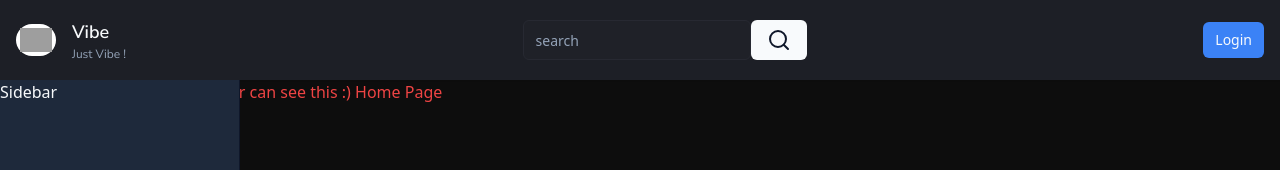
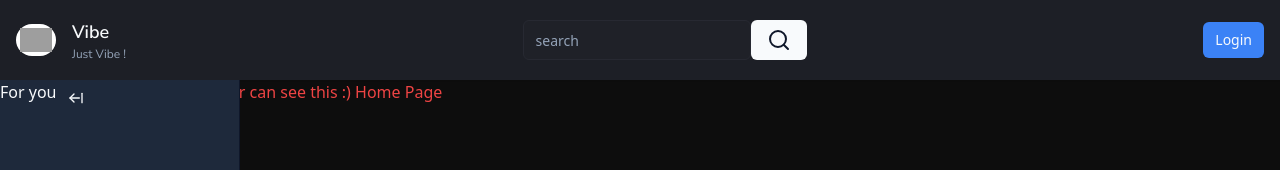
Before and after one commit to theolodocoder/vibe, a Next.js app: page / in a window 1280 px wide. Shown: the top 170 px of the page. Built offline with nearby package versions, Linux system fonts and the light colour scheme; no server answers; grey boxes are pictures that could not be loaded.

Commit message:
added sidebar structure

```diff
--- a/app/(browse)/_components/sidebar/index.tsx
+++ b/app/(browse)/_components/sidebar/index.tsx
@@ -1,5 +1,10 @@
+import Toggle from "./toggle";
 import Wrapper from "./wrapper";
 
 export default function Sidebar() {
-  return <Wrapper>Sidebar</Wrapper>;
+  return (
+    <Wrapper>
+      <Toggle />
+    </Wrapper>
+  );
 }
--- /dev/null
+++ b/app/(browse)/_components/sidebar/toggle.tsx
@@ -0,0 +1,27 @@
+"use client";
+import { useSidebar } from "@/store/use-sidebar";
+import { Button } from "@/components/ui/button";
+import { ArrowLeftFromLine, ArrowRightFromLine } from "lucide-react";
+export default function Toggle() {
+  const { isCollapsed, onExpand, onCollapse } = useSidebar((state) => state);
+  const label = isCollapsed ? "Expand" : "Collapse";
+  return (
+    <>
+      {isCollapsed && (
+        <div className="hidden lg:flex w-full items-center justify-center">
+          <Button onClick={onExpand} size={"sm"} variant={"ghost"}>
+            <ArrowRightFromLine className="w-4 h-4" />
+          </Button>
+        </div>
+      )}
+      {!isCollapsed && (
+        <div className="flex">
+          <p>For you</p>
+          <Button onClick={onCollapse} size={"sm"} variant={"ghost"}>
+            <ArrowLeftFromLine className="h-4 w-4" />
+          </Button>
+        </div>
+      )}
+    </>
+  );
+}
--- a/app/(browse)/_components/sidebar/wrapper.tsx
+++ b/app/(browse)/_components/sidebar/wrapper.tsx
@@ -1,6 +1,17 @@
+"use client";
+
+import { useSidebar } from "@/store/use-sidebar";
+import { cn } from "@/lib/utils";
+
 export default function Wrapper({ children }: { children: React.ReactNode }) {
+  const { isCollapsed } = useSidebar((state) => state);
   return (
-    <aside className="fixed left-0 bg-slate-800 flex flex-col w-60 h-full border-r border-slate-900 z-50">
+    <aside
+      className={cn(
+        "fixed left-0 bg-slate-800 flex flex-col w-60 h-full border-r border-slate-900 z-50",
+        isCollapsed && "w-[70px]"
+      )}
+    >
       {children}
     </aside>
   );
```
